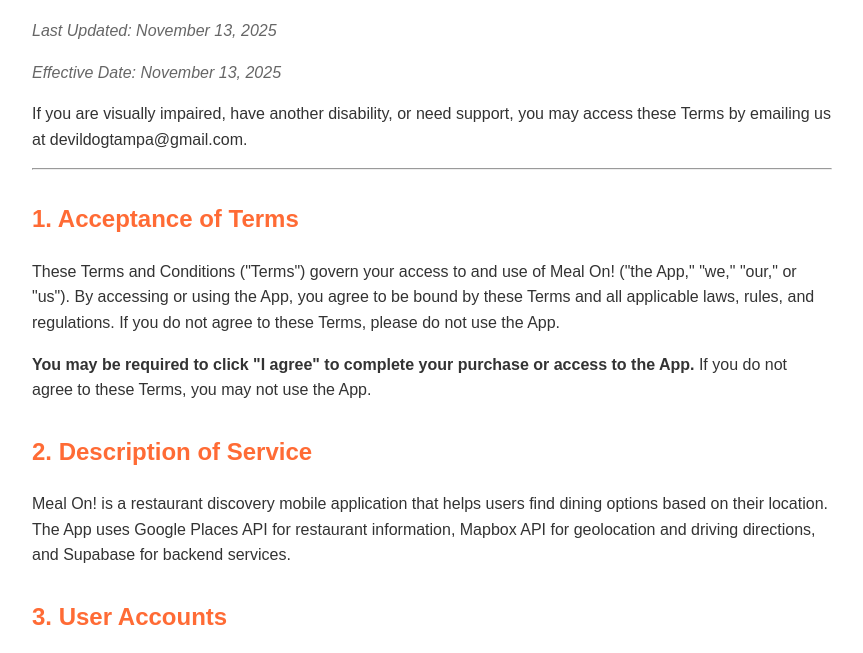
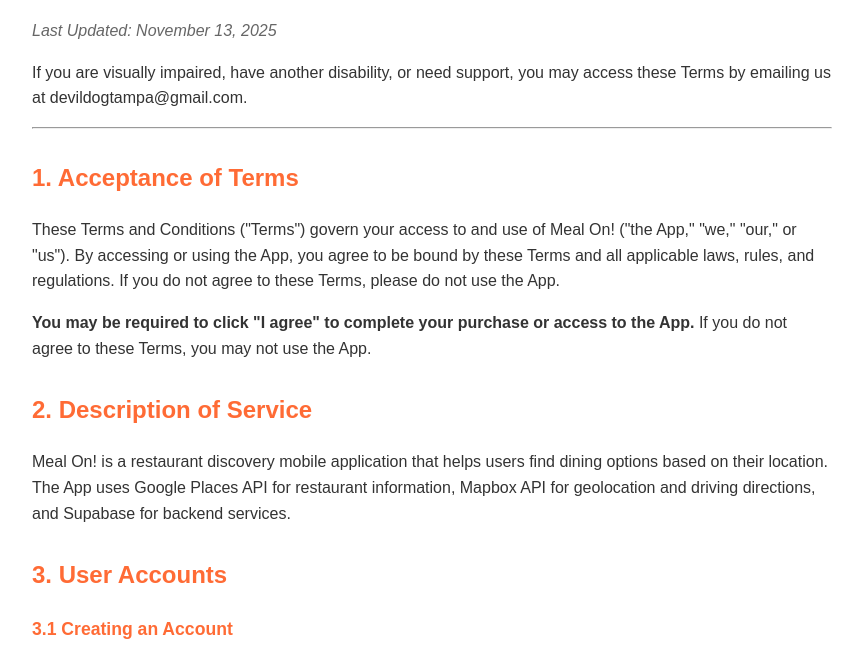
Before and after one commit to devildogtampa/mealon-terms, a plain HTML site: page index.html in a window 1280 px wide. Shown: the part 96-749 px from the top of the page, without its empty margins (208-1071 px from the left). Drawn offline with Linux system fonts and the light colour scheme.

Commit message:
Update index.html

```diff
--- a/index.html
+++ b/index.html
@@ -43,7 +43,6 @@
 <body>
     <h1>Terms and Conditions for Meal On!</h1>
     <p class="last-updated">Last Updated: November 13, 2025</p>
-    <p class="last-updated">Effective Date: November 13, 2025</p>
 
     <p>If you are visually impaired, have another disability, or need support, you may access these Terms by emailing us at devildogtampa@gmail.com.</p>
 
```
